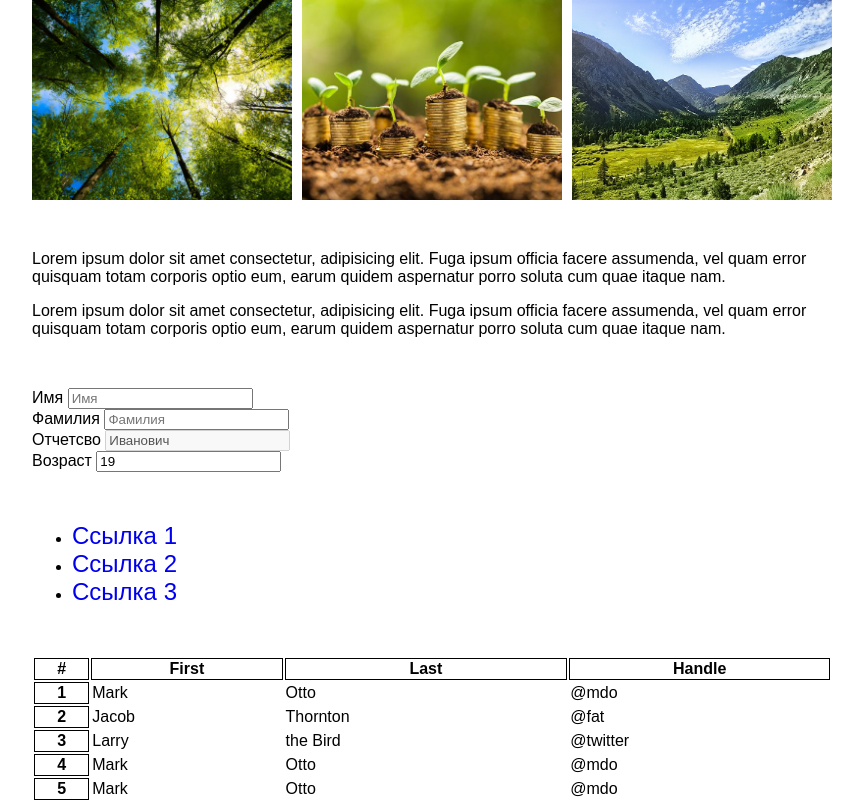
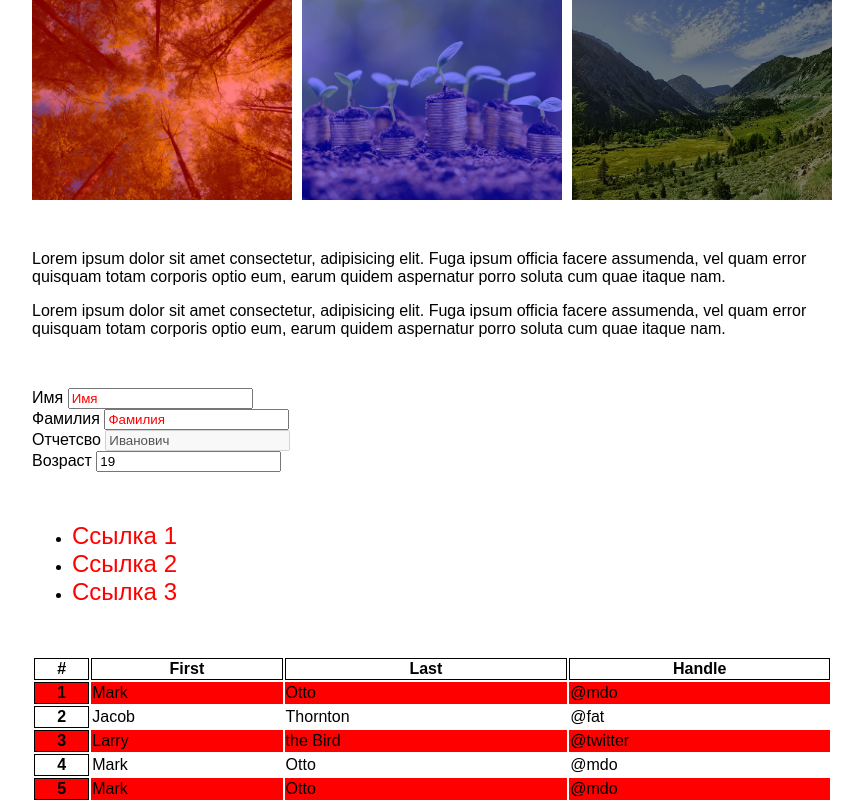
Before and after one commit to Igritus/Fronted, a plain HTML site: page 9/index.html in a window 1280 px wide. Shown: the whole page, without its empty margins (208-1071 px from the left). Drawn offline with Linux system fonts and the light colour scheme.

Commit message:
решение 9 лабы

```diff
--- a/9/index.html
+++ b/9/index.html
@@ -9,6 +9,38 @@
             margin: 0;
             font-family: sans-serif;
         }
+
+        ::selection {
+            background-color: #ffcc00;
+            color: #000;
+        }
+
+
+        input::placeholder {
+            color: red;
+        }
+
+        .list-links__item:hover {
+            text-decoration: underline;
+            color: red;
+        }
+
+        .list-links__item:link {
+            color: red;
+        }
+
+        .list-links__item:visited {
+            color: #c9c9c9;
+        }
+
+        .list-links__item:active {
+            color: #4CAF50;
+        }
+
+        .table tbody tr:nth-child(odd) {
+            background-color: red;
+        }
+
 
         img {
             max-inline-size: 100%;
@@ -50,7 +82,34 @@
             font-size: 24px;
             text-decoration: none;
         }
+        .grid__media--color1::before {
+            content: "";
+            position: absolute;
+            top: 0;
+            left: 0;
+            right: 0;
+            bottom: 0;
+            background-color: rgba(255, 0, 0, 0.5);
+        }
+        .grid__media--color2::before {
+            content: "";
+            position: absolute;
+            top: 0;
+            left: 0;
+            right: 0;
+            bottom: 0;
+            background-color: rgba(0, 0, 255, 0.5);
+        }
 
+        .grid__media--color3::before {
+            content: "";
+            position: absolute;
+            top: 0;
+            left: 0;
+            right: 0;
+            bottom: 0;
+            background-color: rgba(0, 0, 0, 0.5);
+        }
     </style>
 
 </head>
```
